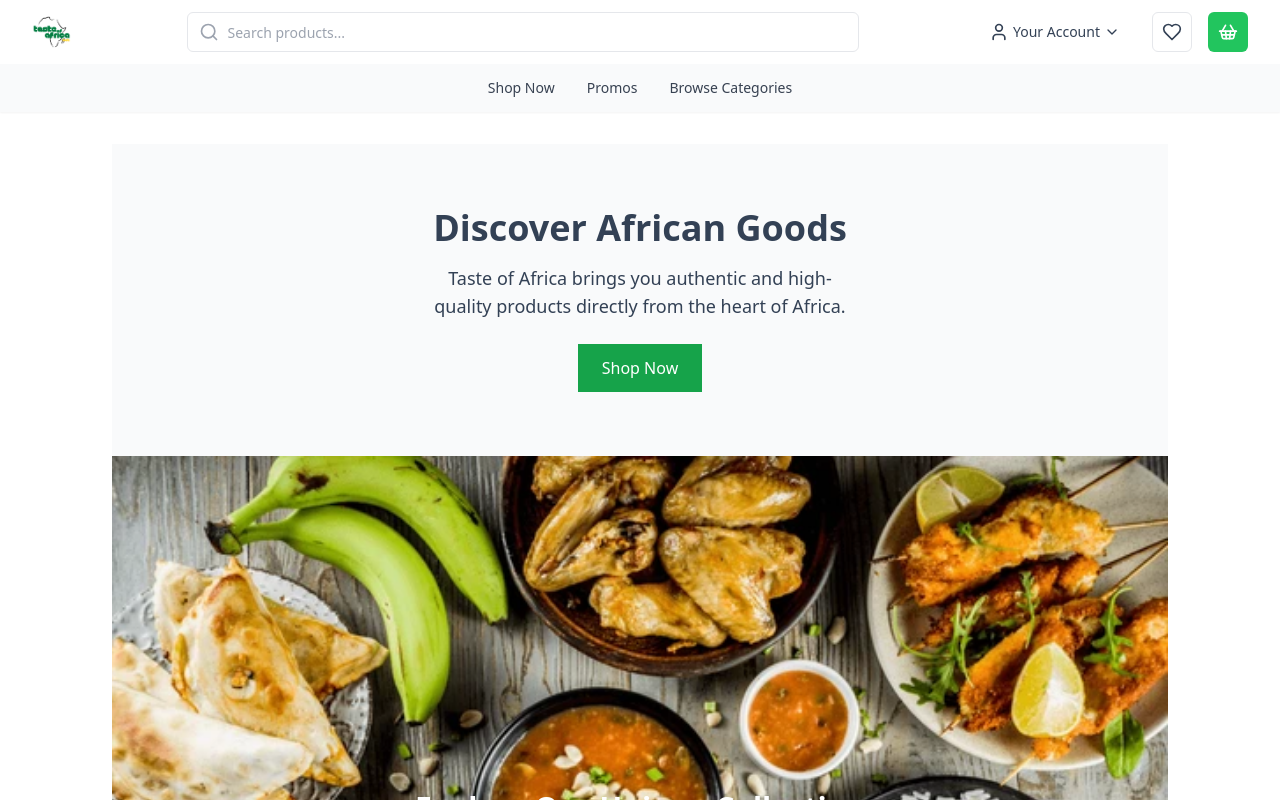
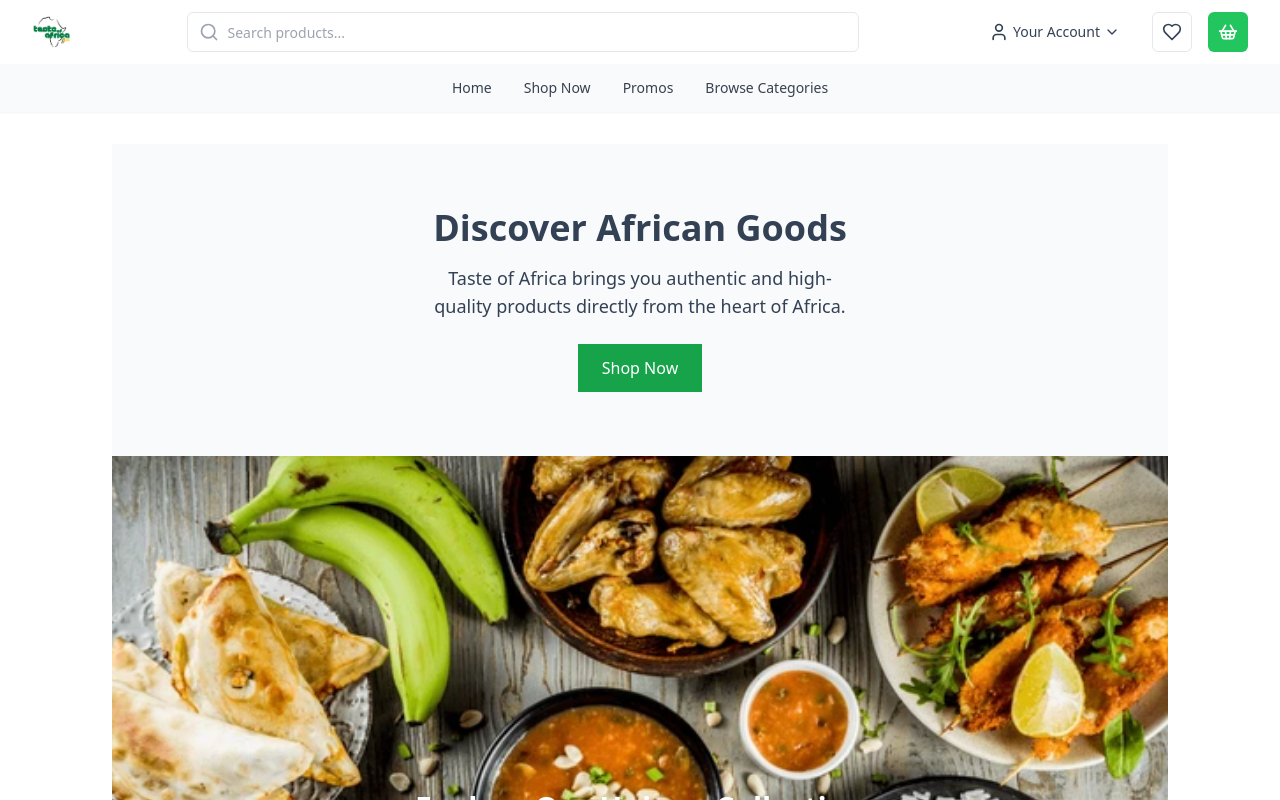
Before and after one commit to papingothegamer/taste-of-africa, a Next.js app: page / in a window 1280 px wide. Shown: the top 800 px of the page. Built offline with nearby package versions, Linux system fonts and the light colour scheme.

Commit message:
changes made to nav

```diff
--- a/app/components/ui/nav/Navbar.tsx
+++ b/app/components/ui/nav/Navbar.tsx
@@ -140,6 +140,9 @@
       >
         <div className="max-w-7xl mx-auto px-4 sm:px-6 lg:px-8">
           <div className="flex justify-center items-center h-12 space-x-8">
+          <Link href="/" className="text-sm font-medium text-gray-700 hover:text-gray-900">
+              Home
+            </Link>
             <Link href="/shop" className="text-sm font-medium text-gray-700 hover:text-gray-900">
               Shop Now
             </Link>
```
